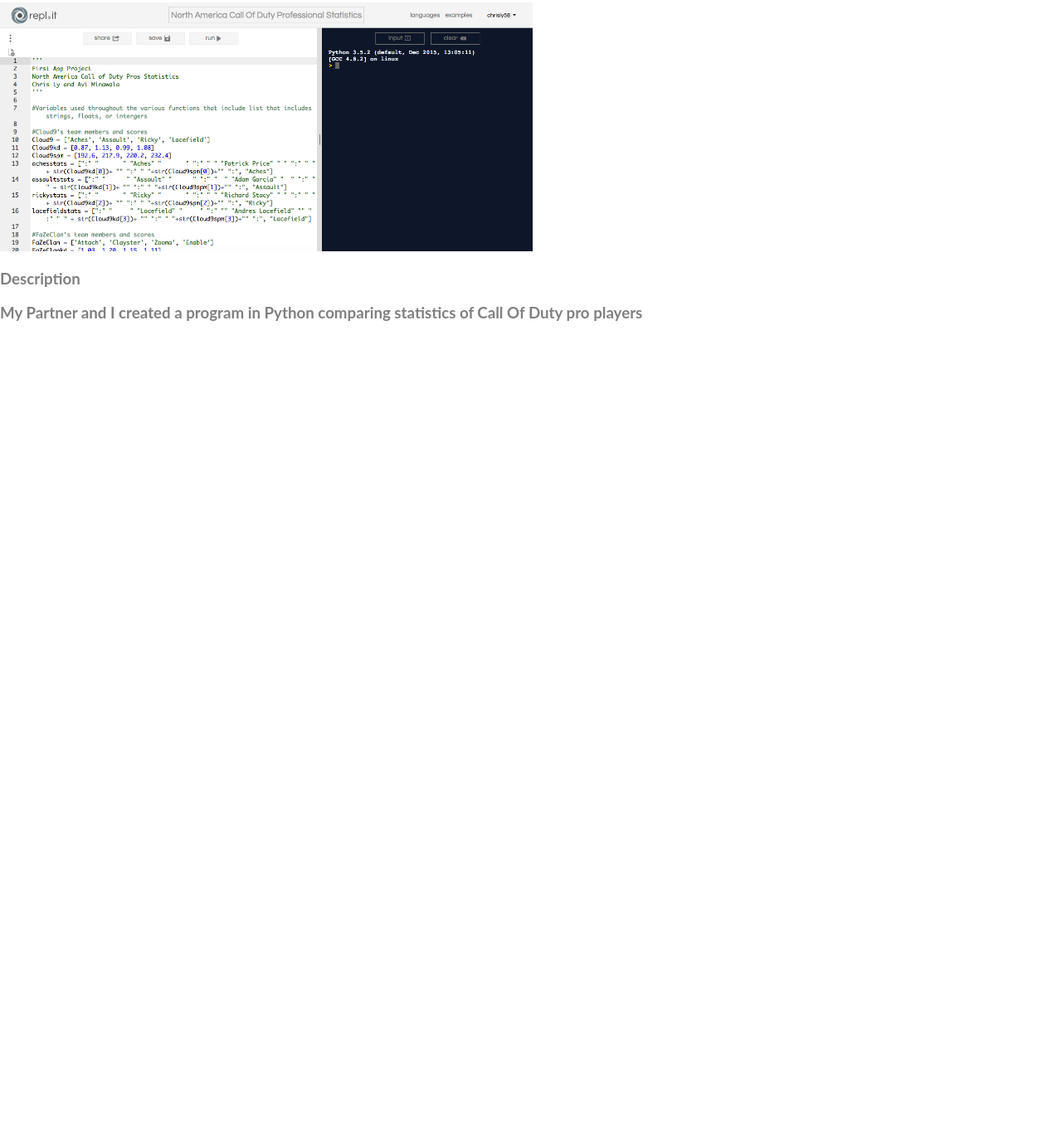
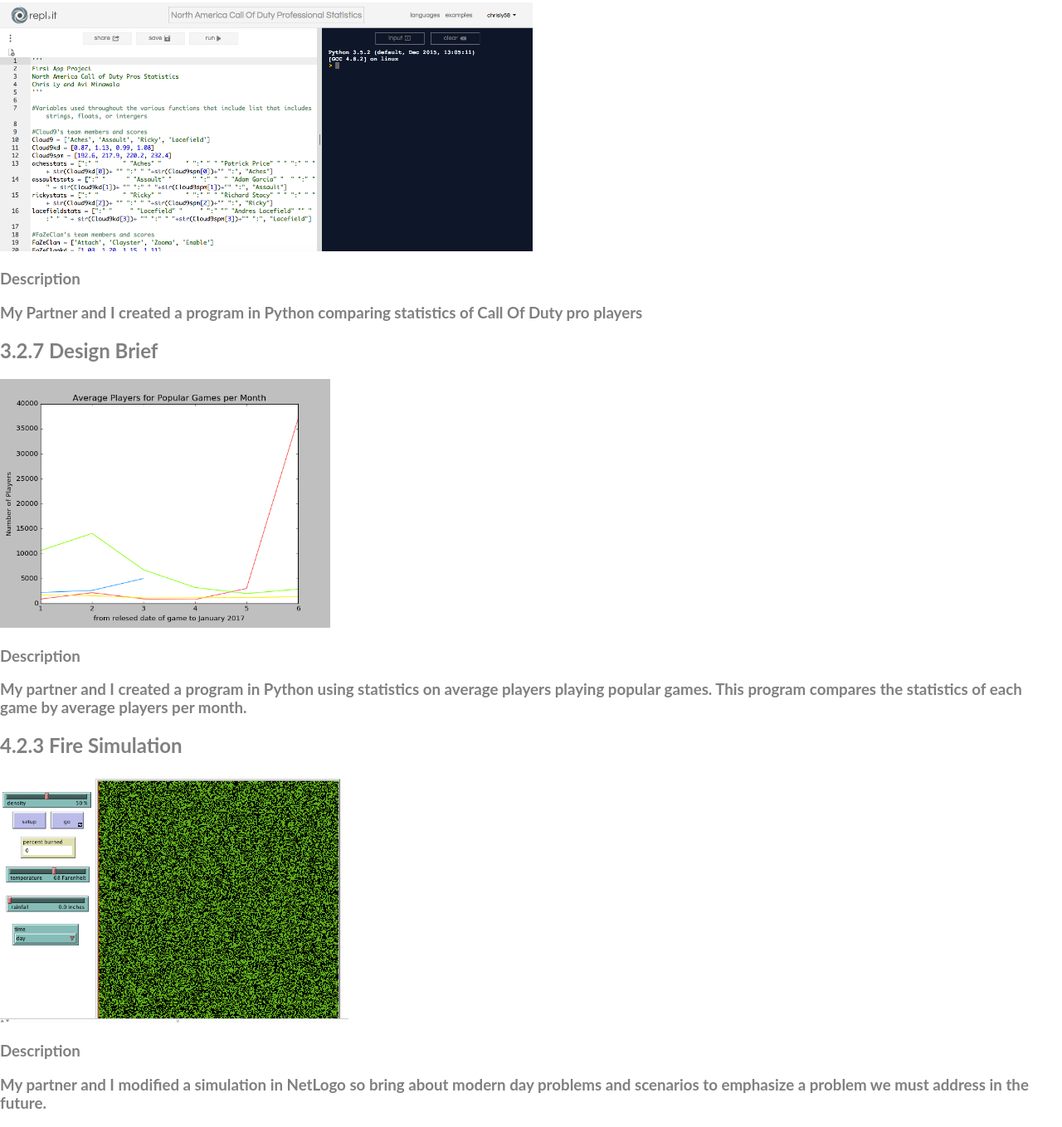
Before and after one commit to chrisly1/chrisly1.github.io, a plain HTML site: page portfolio/portfolio.html in a window 1280 px wide. Shown: the part 1709-3068 px from the top of the page at 83% size. Before the commit the page ends 2116 px from the top, so only its background shows below. Drawn offline with Linux system fonts and the light colour scheme.

Commit message:
catch up

```diff
--- a/portfolio/portfolio.html
+++ b/portfolio/portfolio.html
@@ -42,10 +42,24 @@
 		</a>
 
 		<h2>1.3.10 Python - First App Project</h2>
-		<a href="https://repl.it/DyW1/27"></a>
+		<a href="https://repl.it/DyW1/27">
 			<img src="images/Screenshot2.png" height="300">
 		</a>
 		<h3>Description</h3>
 		<h3>My Partner and I created a program in Python comparing statistics of Call Of Duty pro players</h3>
+
+		<h2>3.2.7 Design Brief</h2>
+		<a href="Design Brief.zip">
+			<img src="images/Design Brief Pic.png" height="300">
+		</a>
+		<h3>Description</h3>
+		<h3>My partner and I created a program in Python using statistics on average players playing popular games. This program compares the statistics of each game by average players per month.</h3>
+
+		<h2>4.2.3 Fire Simulation</h2>
+		<a href="Fire Simulation.zip">
+			<img src="images/Fire Simulation Pic.png" height="300">
+		</a>
+		<h3>Description</h3>
+		<h3>My partner and I modified a simulation in NetLogo so bring about modern day problems and scenarios to emphasize a problem we must address in the future.</h3>
 	</body>
 </html>
```
Also changed, not shown: portfolio/images/Design Brief Pic.png (added), portfolio/images/Fire Simulation Pic.png (added), 2 other files.
